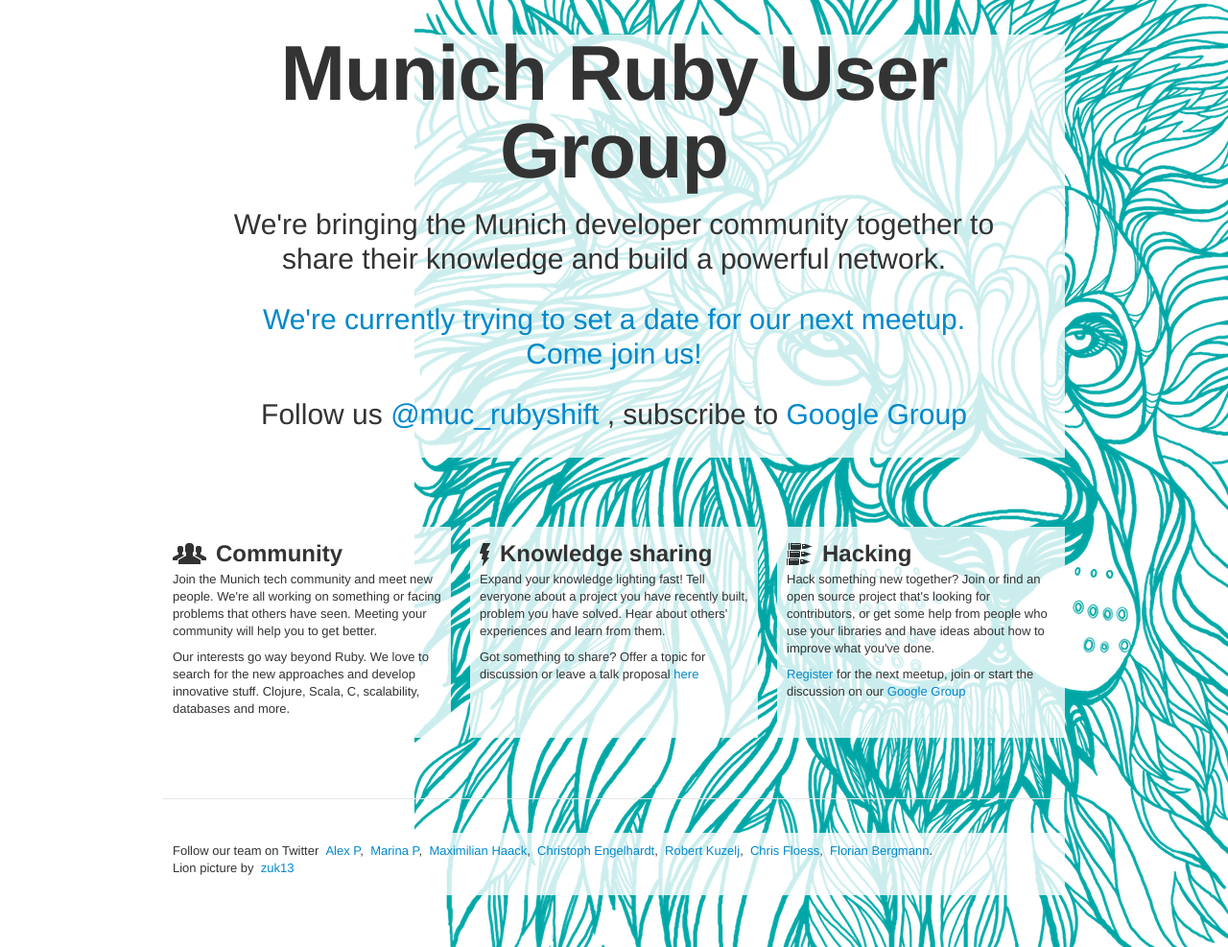
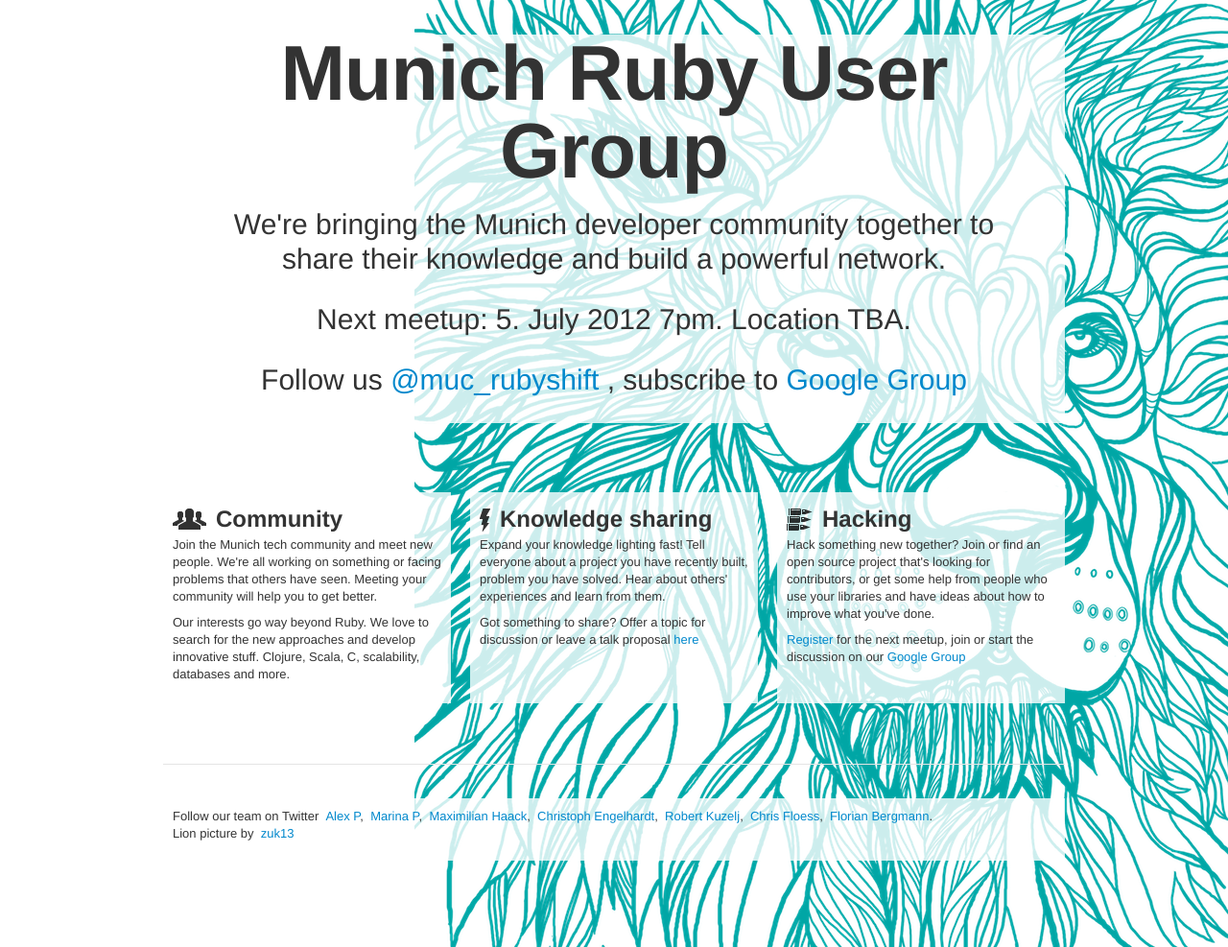
Before and after one commit to munichrubyshift/munichrubyshift.github.com, a Jekyll site: the page built from index.html, in a window 1280 px wide. Shown: the whole page at 96% size. Built offline with Jekyll 4.4.1, drawn with Linux system fonts in a browser that asks for light colours; some web fonts are replaced.

Commit message:
update date for july meetup

```diff
--- a/index.html
+++ b/index.html
@@ -14,7 +14,7 @@
       <br/>
       <center>
         <p>
-        <a href="http://doodle.com/3mamk72qtbzqsfzt">We're currently trying to set a date for our next meetup.<br /> Come join us!</a>
+        Next meetup: 5. July 2012 7pm. Location TBA.<br />
         </p>
       </center>
       <br />
```
